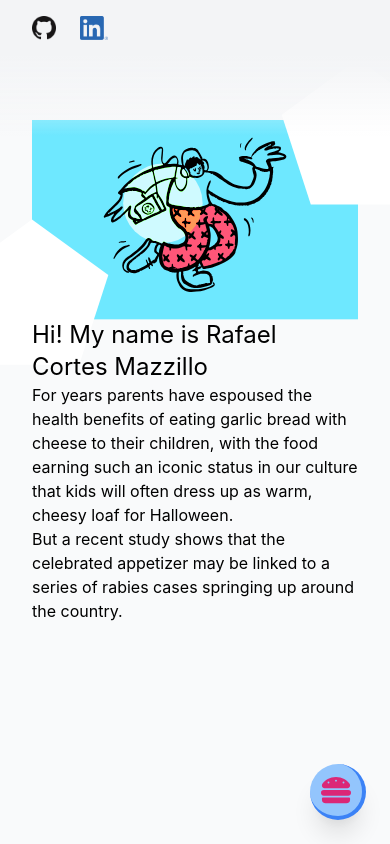
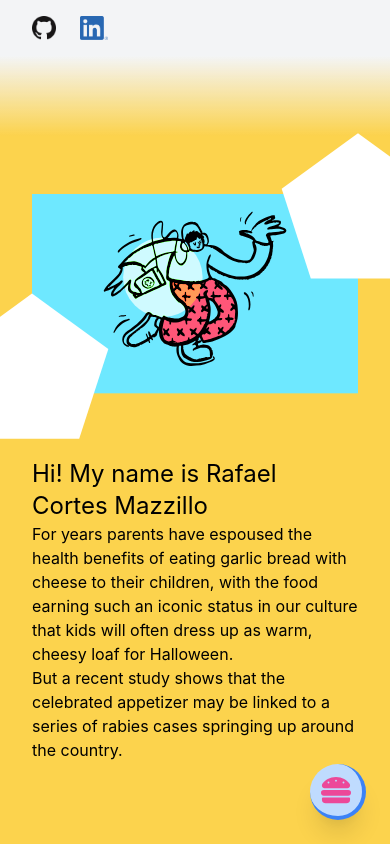
Before and after one commit to racormaz/raf-knows, a React (Create React App) app: page /#about-me in a window 390 px wide. Built offline with nearby package versions, Linux system fonts and the light colour scheme; what @tailwindcss/typography would draw is missing.

Commit message:
feat: added new composition + more color

```diff
--- a/src/App.css
+++ b/src/App.css
@@ -14,5 +14,5 @@
 
 #content {
   grid-area: "content";
-  @apply overflow-y-auto px-8 lg:p-0;
+  @apply overflow-y-auto;
 }
--- a/src/App.tsx
+++ b/src/App.tsx
@@ -18,15 +18,17 @@ function App() {
       component: SectionComponents.AboutMe,
       revealProps: {
         right: true
-      }
+      },
+      className: "bg-yellow-300"
     },
     {
       label: "Experience",
       target: "experience",
-      component: SectionComponents.AboutMe,
+      component: SectionComponents.Experience,
       revealProps: {
         left: true
-      }
+      },
+      className: "bg-blue-300"
     },
     {
       label: "Interests",
@@ -34,7 +36,8 @@ function App() {
       component: SectionComponents.AboutMe,
       revealProps: {
         right: true
-      }
+      },
+      className: "bg-pink-400"
     }
   ]
 
@@ -51,11 +54,11 @@ function App() {
       <div id="nav">
         <Nav sections={sections} />
       </div>
-      <div id="content" className="py-16 lg:py-0">
+      <div id="content" className="lg:py-0">
         {sections.map((section, index) => {
           return (
             <Fade {...section.revealProps} opposite key={index}>
-              <Element name={section.target} className="lg:h-screen py-16 lg:pb-0 flex justify-center items-center">
+              <Element name={section.target} className={`${section.className} px-8 lg:p-0 h-screen py-16 lg:pb-0 flex justify-center items-center`}>
                 {renderSectionComponent(section)}
               </Element>
             </Fade>
--- a/src/components/Nav.tsx
+++ b/src/components/Nav.tsx
@@ -28,14 +28,14 @@ function Nav({ sections }: AllProps) {
   const navItems = sections.map(({ target, label }, index) => (
     <Link key={index}
       onClick={() => setShowNav(false)}
-      className="lg:w-44 text-center px-4 py-2 transform hover:translate-y-1 hover:scale-105 cursor-pointer transition duration-500 ease-in-out"
+      className="lg:w-44 w-40 text-center px-4 py-2 transform hover:translate-y-1 hover:scale-105 cursor-pointer transition duration-500 ease-in-out"
       activeClass="bg-blue-400 shadow-lg border-t-2 border-l-8 border-b-8 border-r-2 rounded border-gray-800 transform scale-105 translate-y-1 text-gray-900 transition duration-500 ease-in-out" to={target} offset={0} hashSpy={true} spy={true} smooth={true} duration={800} containerId="content">
       {label}
     </Link>
   ))
 
   return (
-    <div className="grid gap-3 relative py-4 lg:py-2">
+    <div className="grid gap-3 relative py-4 lg:py-4">
       {/* Nav Items */}
       <div className="grid grid-cols-6">
         <div className="my-auto ml-8 col-span-full lg:col-span-1 flex space-x-6">
@@ -52,10 +52,10 @@ function Nav({ sections }: AllProps) {
         </div>
       </div>
       {/* Bottom Gradient */}
-      <div className="absolute z-10 w-full top-full h-20 lg:h-32 bg-gradient-to-b from-gray-100" />
+      <div className="absolute z-10 w-full top-full h-20 lg:h-20 bg-gradient-to-b from-gray-100" />
 
       {/* Hamburger Button */}
-      <div onClick={toggleNav} className="z-50 border-b-4 border-r-4 border-blue-500 shadow-xl lg:hidden h-14 w-14 rounded-full bg-blue-300 fixed bottom-6 right-6">
+      <div onClick={toggleNav} className="z-50 border-b-4 border-r-4 border-blue-500 shadow-xl lg:hidden h-14 w-14 rounded-full bg-blue-200 fixed bottom-6 right-6">
         {/* Menu */}
         {showNav &&
           <div className="relative h-0 transition duration-500 ease-in-out">
@@ -66,7 +66,7 @@ function Nav({ sections }: AllProps) {
             </div>
           </div>
         }
-        <FaHamburger className="h-full mx-auto text-3xl text-pink-600" />
+        <FaHamburger className="h-full mx-auto text-3xl text-pink-500" />
       </div>
     </div>
   )
--- a/src/components/sections/BaseSection.tsx
+++ b/src/components/sections/BaseSection.tsx
@@ -4,7 +4,7 @@ const BaseSection: React.FC<SectionProps> = ({ children: { left, right } }) => {
   const areaClass = "w-full lg:w-1/2 flex items-center justify-center"
 
   return (
-    <div className="flex flex-col sm:flex-row lg:max-h-96">
+    <div className="flex flex-col space-y-16 sm:flex-row lg:max-h-96">
       <div className={areaClass}>
         {left}
       </div>
--- /dev/null
+++ b/src/components/sections/Experience.tsx
@@ -0,0 +1,27 @@
+import { ReactComponent as Composition2 } from "../../assets/illustrations/composition2.svg"
+import BaseSection from "./BaseSection";
+
+const Experience: React.FC = () => {
+  return (
+    <BaseSection
+    >
+      {{
+        left: <Composition2 className="h-auto w-full overflow-visible" />,
+        right: <article className="prose lg:prose-xl">
+          <h1>Hi! My name is Rafael Cortes Mazzillo</h1>
+          <p>
+            For years parents have espoused the health benefits of eating garlic bread with cheese to their
+            children, with the food earning such an iconic status in our culture that kids will often dress
+            up as warm, cheesy loaf for Halloween.
+          </p>
+          <p>
+            But a recent study shows that the celebrated appetizer may be linked to a series of rabies cases
+            springing up around the country.
+          </p>
+        </article>
+      }}
+    </BaseSection>
+  );
+}
+
+export default Experience;
--- a/src/components/sections/index.tsx
+++ b/src/components/sections/index.tsx
@@ -1 +1,2 @@
 export { default as AboutMe } from "./AboutMe"
+export { default as Experience } from "./Experience"
```
Also changed, not shown: src/assets/illustrations/composition2.svg (added).
